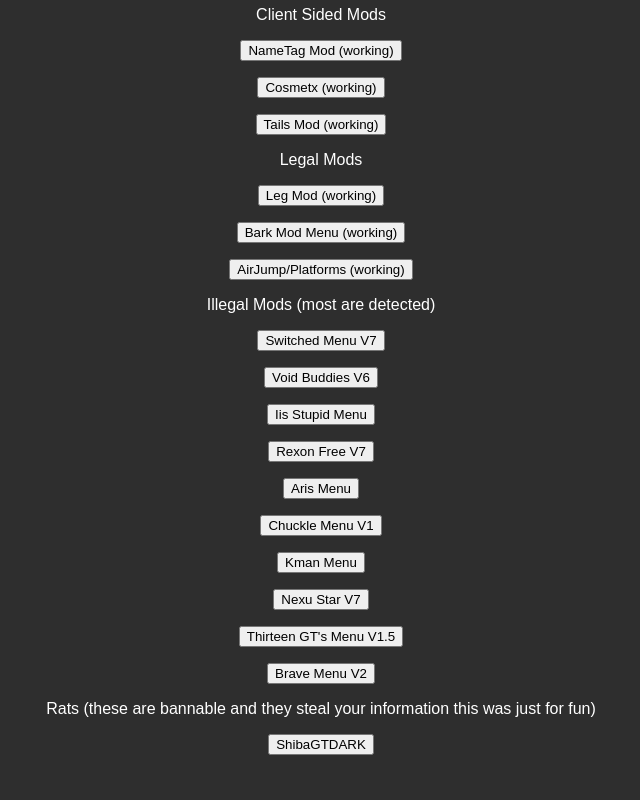
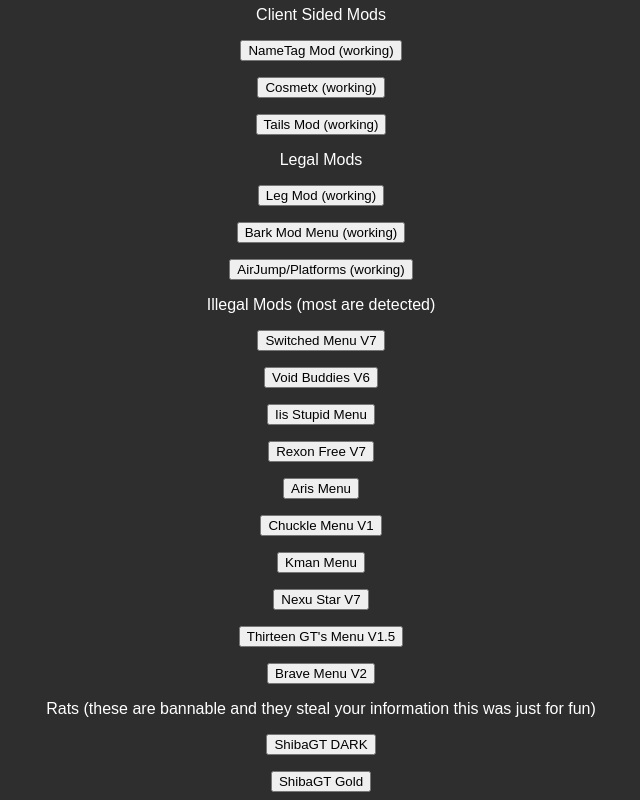
Before and after one commit to breadlabz/breadlabz.github.io, a plain HTML site: page GorillaMods.html in a window 1280 px wide. Shown: the part 431-1231 px from the top of the page, without its empty margins (319-959 px from the left). Before the commit the page ends 1194 px from the top, so only its background shows below. Drawn offline with Linux system fonts and the light colour scheme.

Commit message:
Update GorillaMods.html

```diff
--- a/GorillaMods.html
+++ b/GorillaMods.html
@@ -58,6 +58,8 @@
     <a href="https://cdn.discordapp.com/attachments/1190110490643406949/1190445105803427910/Braves_Mod_Menu_V2_1.dll?ex=65a1d366&is=658f5e66&hm=ca2485f15c11d6ab303ea9814fcd30857816d3323fb76d4e4619799599648b21&"><button>Brave Menu V2</button></a>
     <br>
     <p style="font-family: Arial">Rats (these are bannable and they steal your information this was just for fun)</p>
-    <a href="https://cdn.discordapp.com/attachments/1190110490643406949/1190338854494949386/ShibaGTDARK.dll?ex=65a17072&is=658efb72&hm=dca9449c79d39359339e8033d8ac5ea7c5ea894b66531dcc3190bdc46cb8cea6&"><button>ShibaGTDARK</button></a>
+    <a href="https://cdn.discordapp.com/attachments/1190110490643406949/1190338854494949386/ShibaGTDARK.dll?ex=65a17072&is=658efb72&hm=dca9449c79d39359339e8033d8ac5ea7c5ea894b66531dcc3190bdc46cb8cea6&"><button>ShibaGT DARK</button></a>
+    <p> </p>
+    <a href="https://cdn.discordapp.com/attachments/1190110490643406949/1191083399910264933/ShibaGT_Gold.dll?ex=65a425db&is=6591b0db&hm=a4958aba1c9a7a7788d10f04dc38281cb7031dbbdcc092f6a9cd3fdf6a65b24c&"><button>ShibaGT Gold</button></a>
 </body>
 </html>
```
